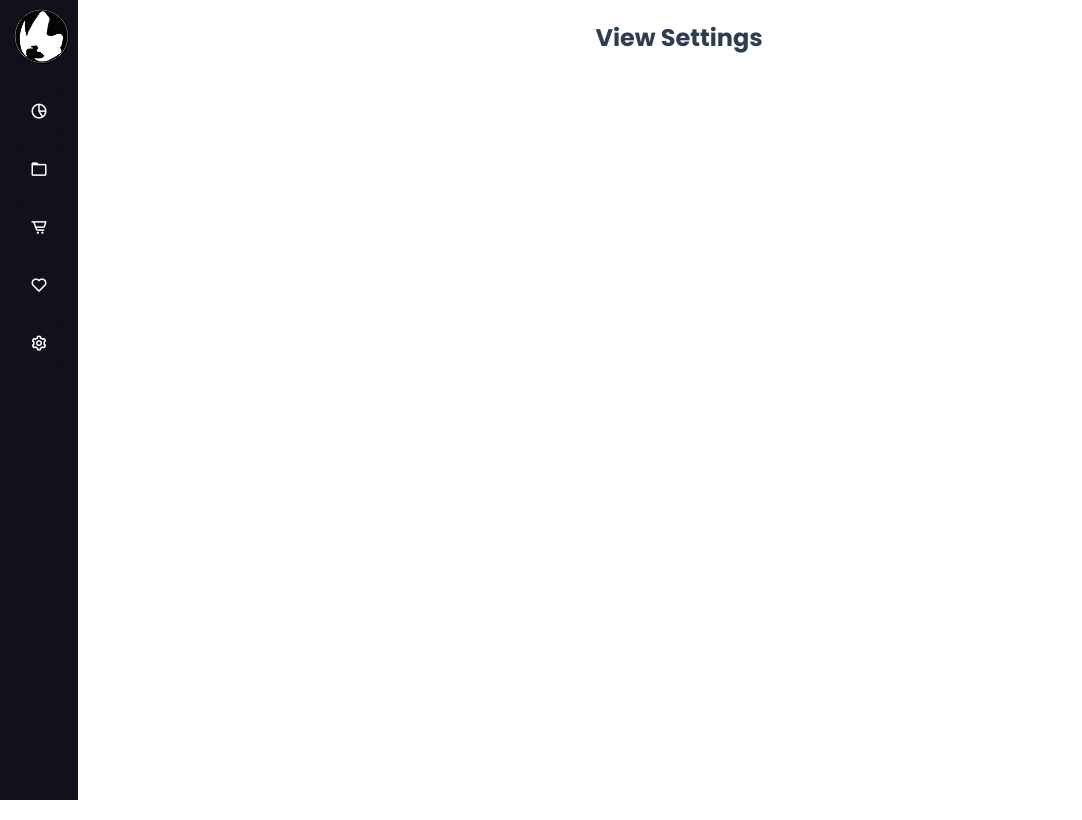
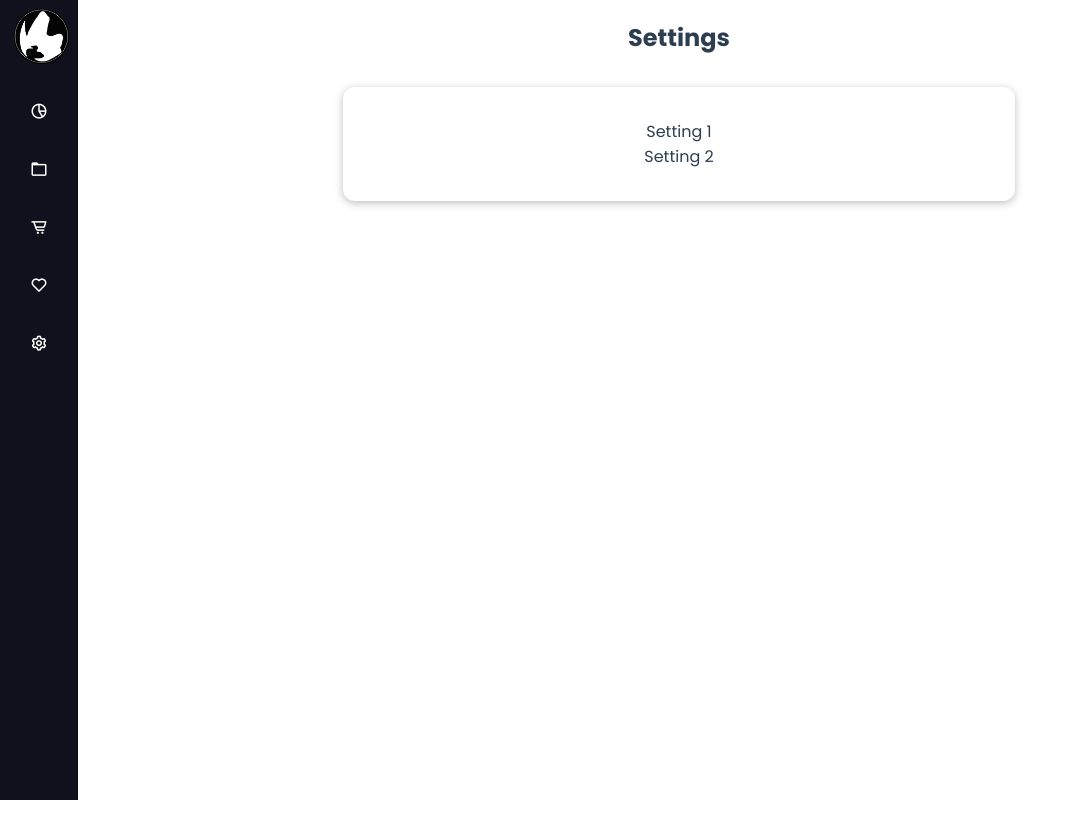
Before and after one commit to goldovsky/the-black-book, a Vue app: page /settings in a window 1280 px wide. Shown: the whole page, without its empty margins (0-1082 px from the left). Built offline with nearby package versions, Linux system fonts and the light colour scheme.

Commit message:
checkpoint before theme

```diff
--- a/src/components/views/ViewFretboard.vue
+++ b/src/components/views/ViewFretboard.vue
@@ -1,5 +1,5 @@
 <template>
-  <h1>View Fretboard</h1>
+  <h1>Fretboard</h1>
 </template>
 
 <script>
--- a/src/components/views/ViewHome.vue
+++ b/src/components/views/ViewHome.vue
@@ -1,5 +1,5 @@
 <template>
-  <h1>View Home</h1>
+  <h1>Home</h1>
 </template>
 
 <script>
--- a/src/components/views/ViewMetronome.vue
+++ b/src/components/views/ViewMetronome.vue
@@ -1,5 +1,5 @@
 <template>
-  <h1>View Metronome</h1>
+  <h1>Metronome</h1>
 </template>
 
 <script>
--- a/src/components/views/ViewSettings.vue
+++ b/src/components/views/ViewSettings.vue
@@ -1,13 +1,36 @@
 <template>
-  <h1>View Settings</h1>
+  <div class="cardsettings">
+  <h1>Settings</h1>
+    <base-card>
+      <ul>
+        <li>Setting 1</li>
+        <li>Setting 2</li>
+      </ul>
+    </base-card>
+  </div>
 </template>
 
 <script>
 export default {
-
-}
+  name: "ViewSettings",
+};
 </script>
 
-<style>
+<style scoped>
+ul {
+  list-style: none;
+  /* margin: 0; */
+  padding: 0;
+  /* display: flex; */
+  justify-content: center;
+  align-items: center;
+}
 
+li {
+  margin: 0 0.5rem;
+}
+
+.cardsettings {
+  padding: 0rem 3rem 0rem 3rem;
+}
 </style>
```
